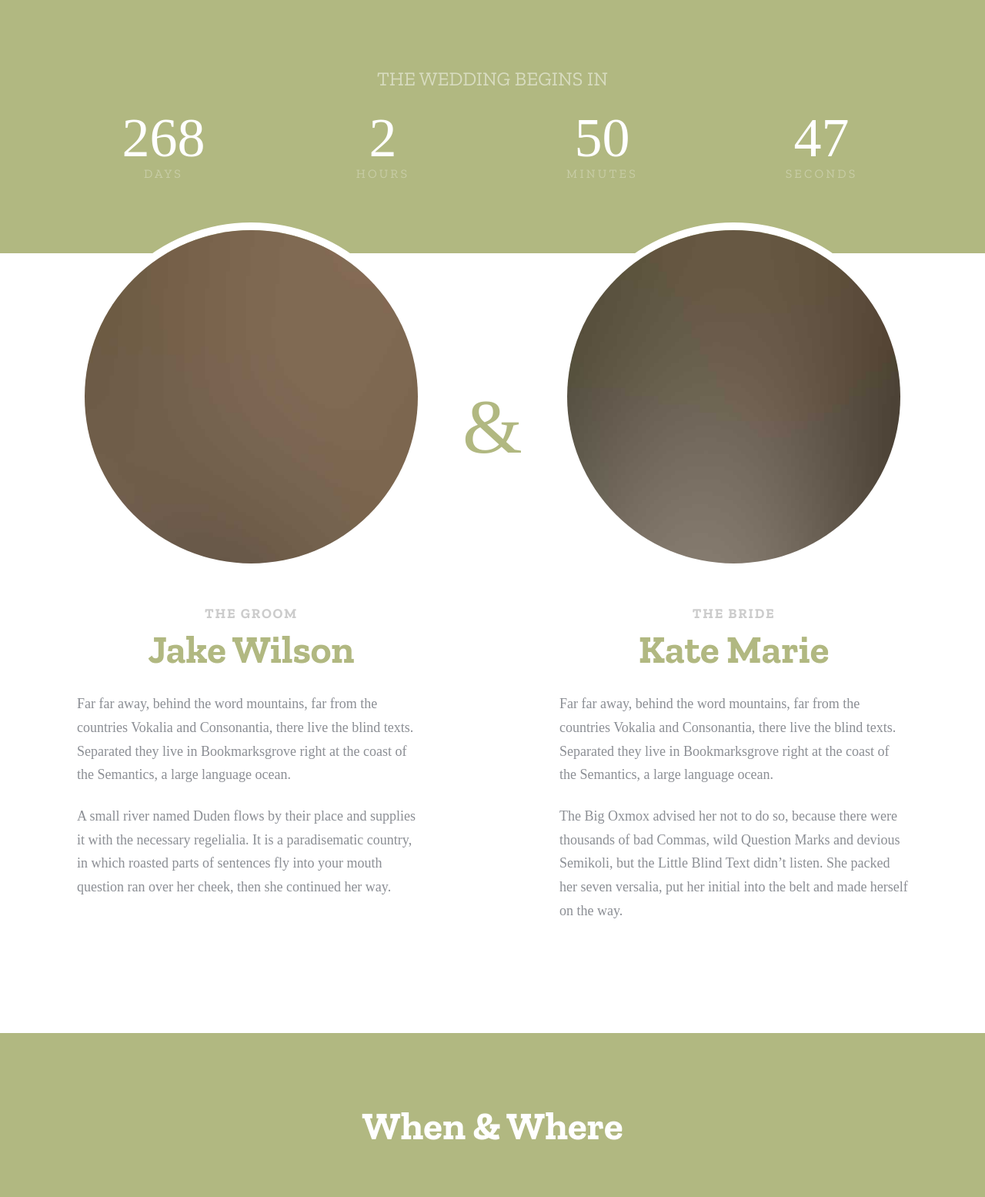
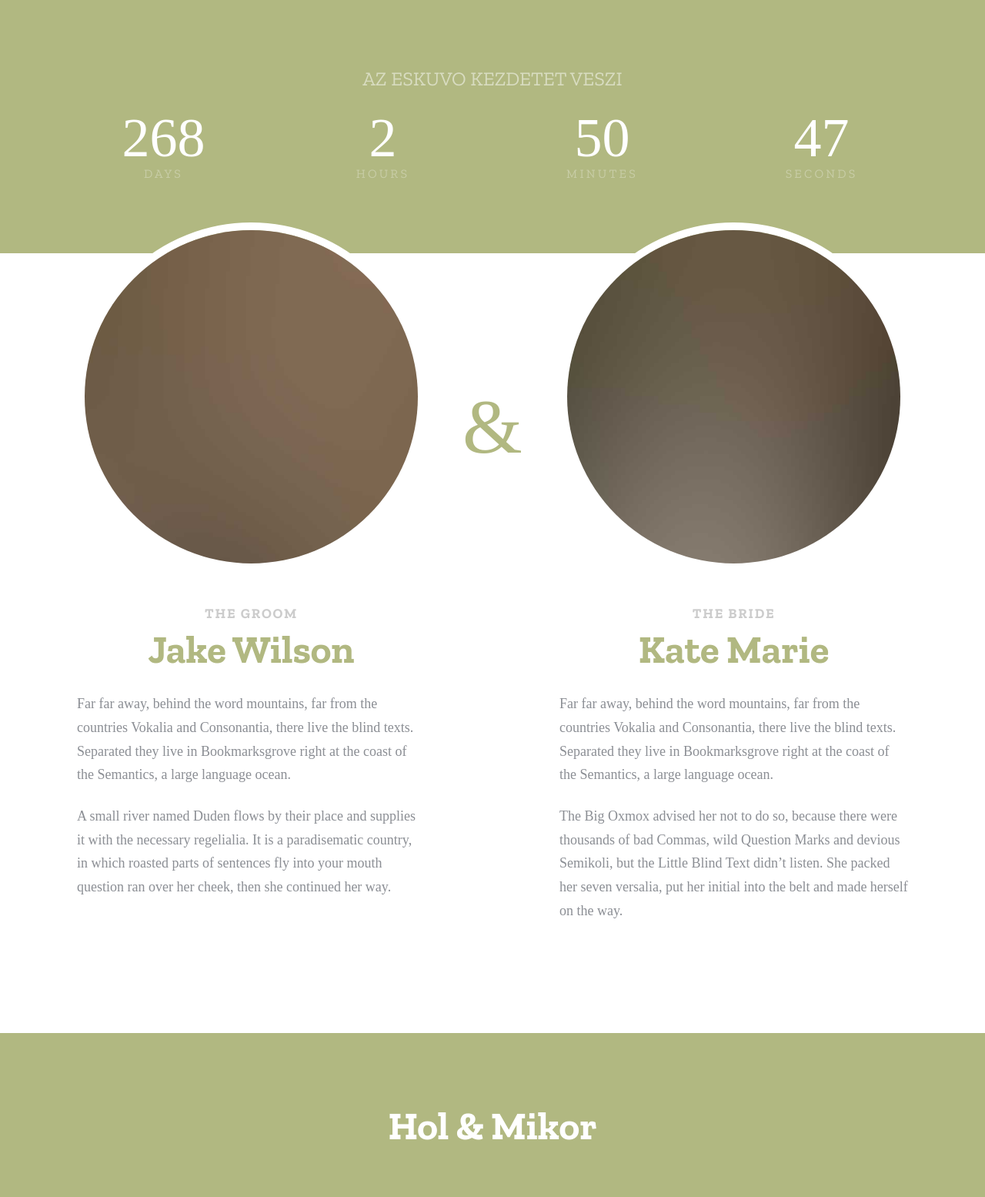
Before and after one commit to DR0nee/Wedding, a website: page index.html in a window 1280 px wide. Shown: the part 802-2357 px from the top of the page at 77% size. Drawn offline with nearby package versions, Linux system fonts and the light colour scheme; some packages are replaced by stand-ins of ours; no server answers; grey boxes are pictures that could not be loaded; a web font is replaced by a local one.

```diff
--- a/index.html
+++ b/index.html
@@ -64,7 +64,7 @@
     <section class="probootstrap-section probootstrap-section-colored probootstrap-wedding-countdown">
       <div class="container">
         <div class="row">
-          <div class="col-md-12 text-center probootstrap-animate"><h4>The Wedding Begins In</h4></div>
+          <div class="col-md-12 text-center probootstrap-animate"><h4>Az Eskuvo kezdetet veszi</h4></div>
           <div class="col-md-12 probootstrap-animate">
             <div class="date-countdown"></div>
           </div>
@@ -107,7 +107,7 @@
     <div class="probootstrap-section probootstrap-section-colored" data-section="when-where">
       <div class="container">
         <div class="row mb40 text-center">
-          <div class="col-md-12 probootstrap-animate"><h2 class="mt0">When &amp; Where</h2></div>
+          <div class="col-md-12 probootstrap-animate"><h2 class="mt0">Hol &amp; Mikor</h2></div>
         </div>
         <div class="row">
           <div class="col-md-6 probootstrap-animate">
```
Also changed, not shown: img/1.jpg (added), img/11.jpg (added), img/2.jpg (added), img/22.jpg (added), img/3.jpg (added), img/33.jpg (added), img/hero_bg_2.jpg, img/img_2.jpg, 5 other files.
